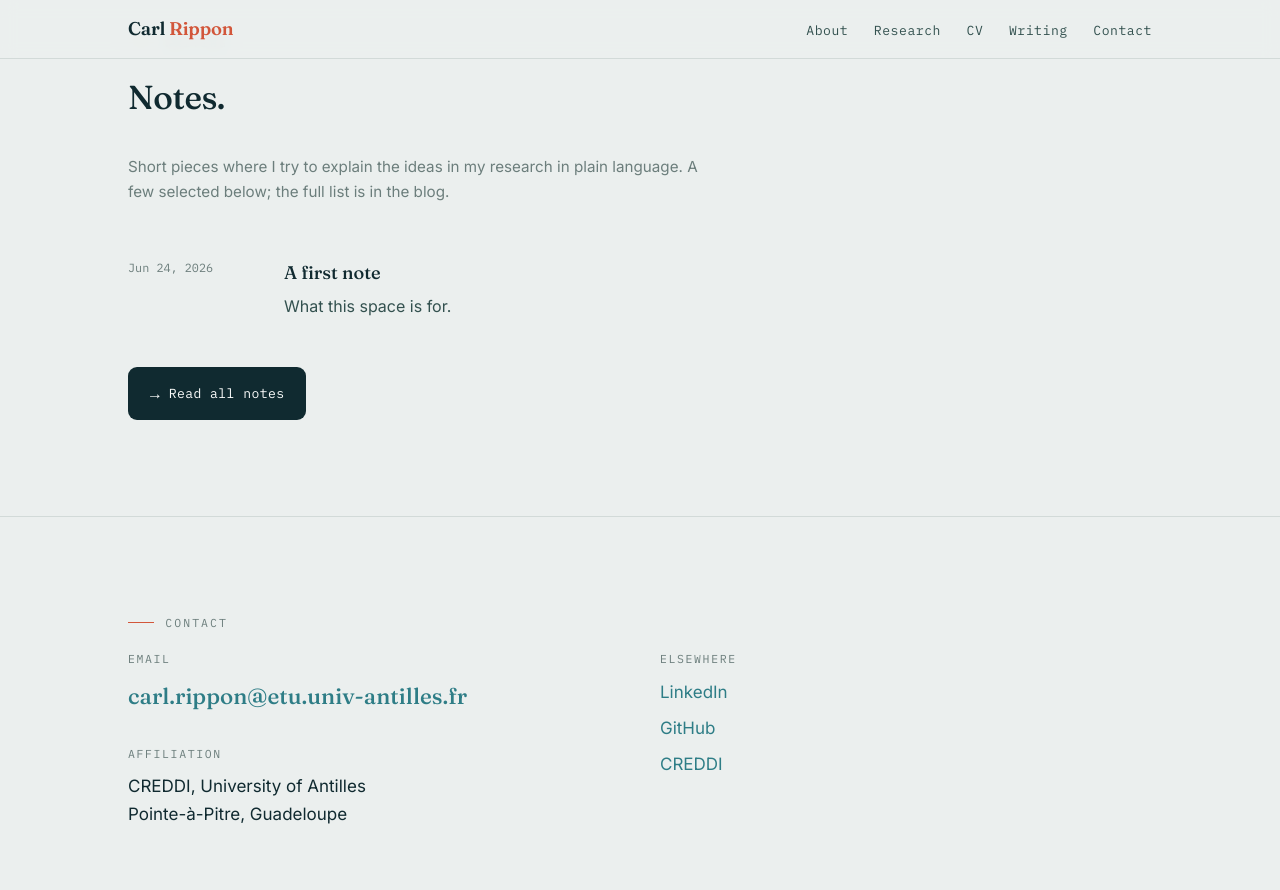
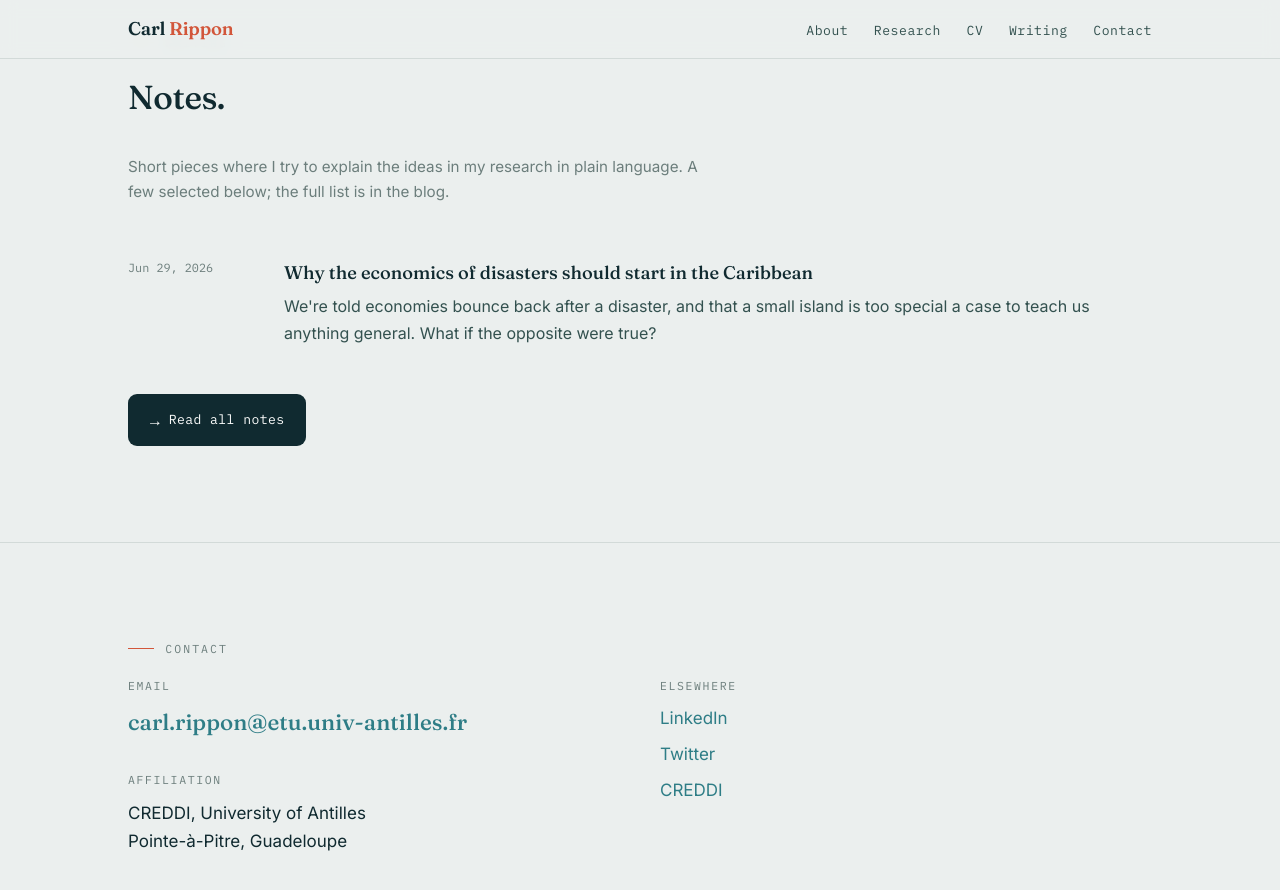
Before and after one commit to carlrippon/carlrippon.github.io, a Jekyll site: the page index.html, which Jekyll copies as it is, in a window 1280 px wide and 900 px high, scrolled down 2819 px. Shown: the top 890 px of the window. Built offline with Jekyll 4.4.1, drawn with Linux system fonts in a browser that asks for light colours.

Commit message:
update_site

```diff
--- a/_config.yml
+++ b/_config.yml
@@ -1,5 +1,6 @@
 title: Carl Rippon
 description: The economics of disasters in small, open island economies.
+url: "https://carlrippon.github.io"
 lang: en
 
 # Les billets de blog seront publiés sous /blog/titre-du-billet/
--- a/index.html
+++ b/index.html
@@ -330,11 +330,11 @@
 
       <!-- Billets à la une, choisis à la main. Pour en mettre un en avant, copie un bloc <a>
            et fais pointer href vers l'adresse du billet (ex. /blog/titre-du-billet/). -->
-      <a class="note note-link" href="/blog/a-first-note/">
-        <div class="date">Jun 24, 2026</div>
+      <a class="note note-link" href="/blog/why-disaster-economics-should-start-in-the-caribbean/">
+        <div class="date">Jun 29, 2026</div>
         <div>
-          <h3>A first note</h3>
-          <p>What this space is for.</p>
+          <h3>Why the economics of disasters should start in the Caribbean</h3>
+          <p>We're told economies bounce back after a disaster, and that a small island is too special a case to teach us anything general. What if the opposite were true?</p>
         </div>
       </a>
 
@@ -356,8 +356,8 @@
         <div>
           <p class="label">Elsewhere</p>
           <p><a href="https://www.linkedin.com/in/carl-rippon/">LinkedIn</a></p>
-          <p><a href="https://github.com/carlrippon">GitHub</a></p>
-          <p><a href="https://www.creddi.fr/" >CREDDI</a></p>
+          <p><a href="https://x.com/PhDatanalyst">Twitter</a></p>
+          <p><a href="https://fsje.univ-antilles.fr/recherche-et-laboratoires/centre-de-recherche-en-economie-droit-et-developpement-insulaire-creddi/">CREDDI</a></p>
         </div>
       </div>
     </div>
```
Also changed, not shown: blog.html (+5 -4 lines), 1 other file.
